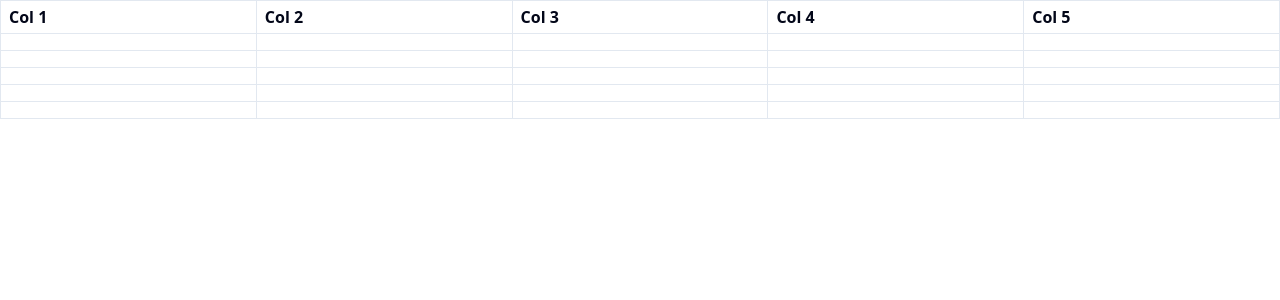
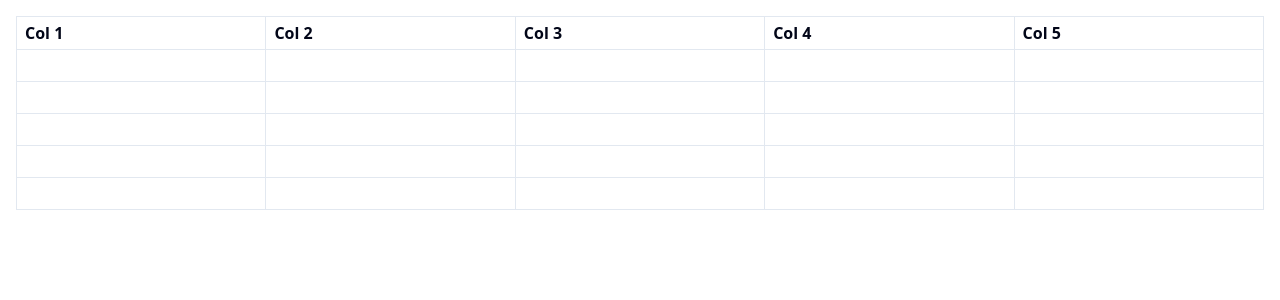
Before and after one commit to Virabyan99/excel-pro-production-v2, a Next.js app: page / in a window 1280 px wide. Shown: the top 300 px of the page. Built offline with nearby package versions, Linux system fonts and the light colour scheme.

Commit message:
L 4 done

```diff
--- a/app/layout.tsx
+++ b/app/layout.tsx
@@ -26,9 +26,9 @@ export default function RootLayout({
   return (
     <html suppressHydrationWarning lang="en">
       <body className={`${geistSans.variable} ${geistMono.variable} antialiased`}>
-        <ThemeProvider attribute="class"> {/* Wrap children here */}
+        {/* <ThemeProvider attribute="class"> Wrap children here */}
           {children}
-        </ThemeProvider>
+        {/* </ThemeProvider> */}
       </body>
     </html>
   );
--- a/app/page.tsx
+++ b/app/page.tsx
@@ -1,9 +1,9 @@
 // app/page.tsx
-import { Spreadsheet } from '../components/Spreadsheet';
+import { Spreadsheet } from "@/components/Spreadsheet";
 
 const HomePage = () => {
   return (
-    <div>
+    <div className="p-4">
       <Spreadsheet />
     </div>
   );
--- a/components/EditableCell.tsx
+++ b/components/EditableCell.tsx
@@ -1,16 +1,17 @@
-// components/EditableCell.tsx
+"use client";
 import { useState, useRef, useEffect } from 'react';
 import { CellSchema } from '@/schemas/cell';
 import { Input } from './ui/input';
 
 interface EditableCellProps {
-  value: string | number;
+  rawValue: string;
+  displayValue: string;
   onChange: (value: string) => void;
 }
 
-export function EditableCell({ value, onChange }: EditableCellProps) {
+export function EditableCell({ rawValue, displayValue, onChange }: EditableCellProps) {
   const [isEditing, setIsEditing] = useState(false);
-  const [draft, setDraft] = useState(String(value));
+  const [draft, setDraft] = useState(rawValue);
   const [error, setError] = useState<string | null>(null);
   const inputRef = useRef<HTMLInputElement>(null);
 
@@ -20,13 +21,19 @@ export function EditableCell({ value, onChange }: EditableCellProps) {
     }
   }, [isEditing]);
 
+  useEffect(() => {
+    setDraft(rawValue);
+  }, [rawValue]);
+
   function validate(value: string) {
     try {
       CellSchema.parse(value);
       setError(null);
       return true;
     } catch (e: any) {
-      setError(e.errors?.[0]?.message ?? 'Invalid input');
+      const message = e.errors?.[0]?.message ?? 'Invalid input';
+      console.error(message);
+      setError(message);
       return false;
     }
   }
@@ -39,9 +46,15 @@ export function EditableCell({ value, onChange }: EditableCellProps) {
   }
 
   return (
-    <div className="relative">
+    <div
+      className="w-full h-full"
+      onClick={() => {
+        if (!isEditing) {
+          setIsEditing(true);
+        }
+      }}
+    >
       {isEditing ? (
-        <>
         <Input
           ref={inputRef}
           value={draft}
@@ -51,15 +64,12 @@ export function EditableCell({ value, onChange }: EditableCellProps) {
           }}
           onBlur={commit}
           onKeyDown={(e) => e.key === 'Enter' && commit()}
-            className={error ? 'border-red-500' : ''}
+          className={`w-full h-full ${error ? 'border-red-500' : ''}`}
+          onClick={(e) => e.stopPropagation()} // Prevent click from bubbling to outer div
         />
-          {error && (
-            <p className="text-red-500 text-sm mt-1">{error}</p>
-          )}
-        </>
       ) : (
-        <div onClick={() => setIsEditing(true)} className="px-2 py-1">
-          {value}
+        <div className="w-full h-full px-2 py-1 truncate">
+          {displayValue}
         </div>
       )}
     </div>
--- a/components/Spreadsheet.tsx
+++ b/components/Spreadsheet.tsx
@@ -1,14 +1,10 @@
-// components/Spreadsheet.tsx
 "use client";
 
 import { useState } from 'react';
-import {
-  useReactTable,
-  getCoreRowModel,
-  ColumnDef,
-} from '@tanstack/react-table';
+import { useReactTable, getCoreRowModel, ColumnDef } from '@tanstack/react-table';
 import { Row } from '../lib/types';
 import { EditableCell } from './EditableCell';
+import { isFormula, evaluateExpression } from '../utils/formula';
 
 const columns: ColumnDef<Row>[] = Array.from({ length: 5 }, (_, i) => ({
   accessorKey: `col${i + 1}`,
@@ -41,12 +37,12 @@ export function Spreadsheet() {
   }
 
   return (
-    <table className="min-w-full table-auto border-collapse">
+    <table className="min-w-full table-fixed border-collapse">
       <thead>
         {table.getHeaderGroups().map((headerGroup) => (
           <tr key={headerGroup.id}>
             {headerGroup.headers.map((header) => (
-              <th key={header.id} className="border px-2 py-1 text-left">
+              <th key={header.id} className="border px-2 py-1 text-left w-24">
                 {header.isPlaceholder ? null : header.column.columnDef.header}
               </th>
             ))}
@@ -56,14 +52,25 @@ export function Spreadsheet() {
       <tbody>
         {table.getRowModel().rows.map((row) => (
           <tr key={row.id}>
-            {row.getVisibleCells().map((cell) => (
-              <td key={cell.id} className="border px-2 py-1">
-                <EditableCell
-                  value={cell.getValue() as string | number}
-                  onChange={(value) => handleCellChange(row.index, cell.column.id, value)}
-                />
-              </td>
-            ))}
+            {row.getVisibleCells().map((cell) => {
+              const rawValue = cell.getValue() as string;
+              const result = isFormula(rawValue) ? evaluateExpression(rawValue) : rawValue;
+              const displayValue =
+                typeof result === 'number'
+                  ? Number.isNaN(result)
+                    ? 'Error'
+                    : String(result)
+                  : result;
+              return (
+                <td key={cell.id} className="border px-2 py-1 w-24 h-8 overflow-hidden">
+                  <EditableCell
+                    rawValue={rawValue}
+                    displayValue={displayValue}
+                    onChange={(value) => handleCellChange(row.index, cell.column.id, value)}
+                  />
+                </td>
+              );
+            })}
           </tr>
         ))}
       </tbody>
--- a/package.json
+++ b/package.json
@@ -16,6 +16,7 @@
     "class-variance-authority": "^0.7.1",
     "clsx": "^2.1.1",
     "lucide-react": "^0.511.0",
+    "mathjs": "^14.4.0",
     "next": "15.3.2",
     "next-themes": "^0.4.6",
     "react": "^18.3.1",
--- /dev/null
+++ b/utils/formula.ts
@@ -0,0 +1,19 @@
+import { evaluate } from 'mathjs';
+
+export function isFormula(value: string): boolean {
+  return value.trimStart().startsWith('=');
+}
+
+export function evaluateExpression(expr: string): number {
+  try {
+    const raw = expr.trim().replace(/^=/, '');
+    const result = evaluate(raw);
+    if (typeof result === 'number') {
+      return result;
+    }
+    throw new Error('Expression did not return a number');
+  } catch (err) {
+    console.error('Failed to evaluate expression:', err);
+    return NaN;
+  }
+}
```
Also changed, not shown: 1 other file (tests, documents, lock files or other folders). Lines whose indentation alone changed are shown as unchanged.
